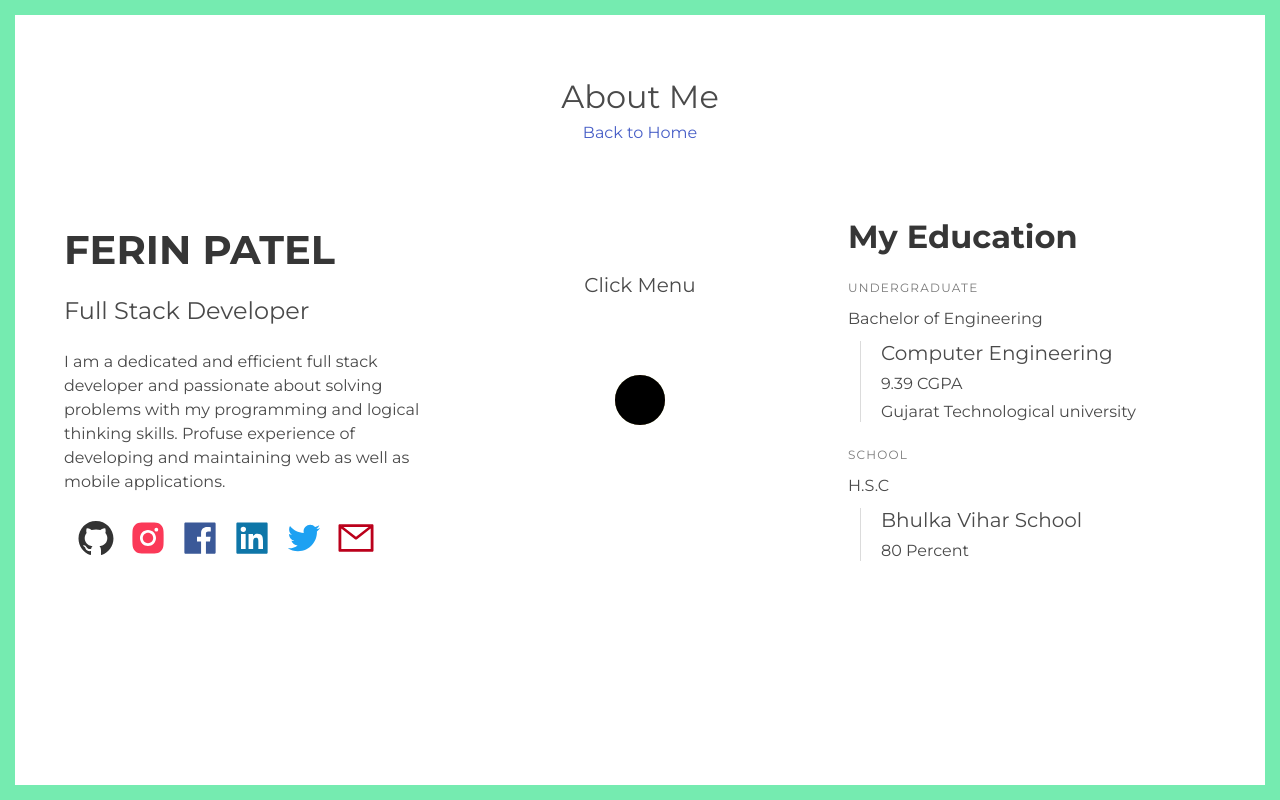
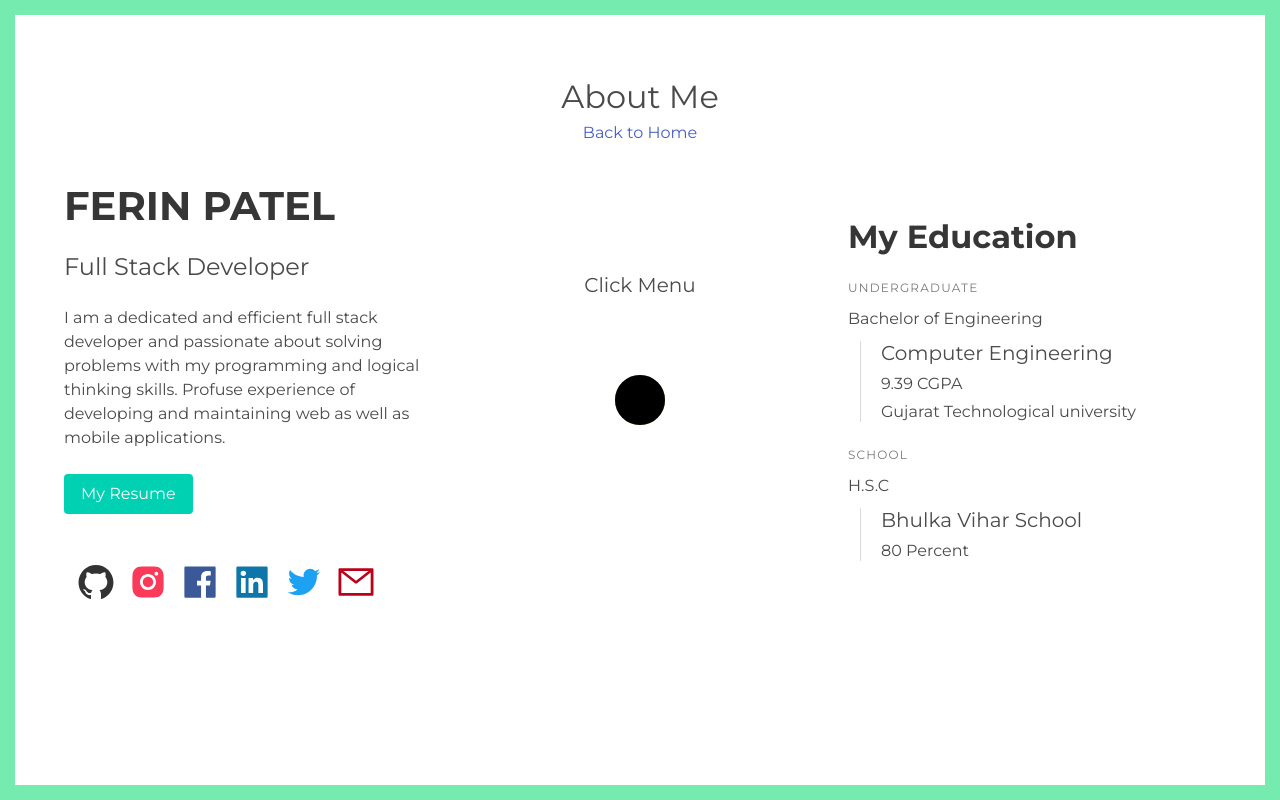
Before and after one commit to fu4303/portfolio-dnd, a React (Create React App) app: page /#/about in a window 1280 px wide. Built offline with nearby package versions, Linux system fonts and the light colour scheme; some icons are missing.

Commit message:
Resume Added

```diff
--- a/src/pages/about.jsx
+++ b/src/pages/about.jsx
@@ -7,6 +7,7 @@ import Navbar from "../components/Navbar";
 import Outline from "../components/Outline";
 import styles from "./about.module.css";
 import SocialMedia from "../components/SocialMedia";
+import Resume from "./resume.pdf";
 
 const color = "#75ebb0";
 
@@ -42,6 +43,14 @@ const About = () => {
                   logical thinking skills. Profuse experience of developing and
                   maintaining web as well as mobile applications.
                 </p>
+                <a
+                  class="button is-primary my-5"
+                  href={Resume}
+                  target="_blank"
+                  rel="noreferrer"
+                >
+                  My Resume
+                </a>
                 <SocialMedia />
               </div>
             )}
```
Also changed, not shown: 2 other files (tests, documents, lock files or other folders).
